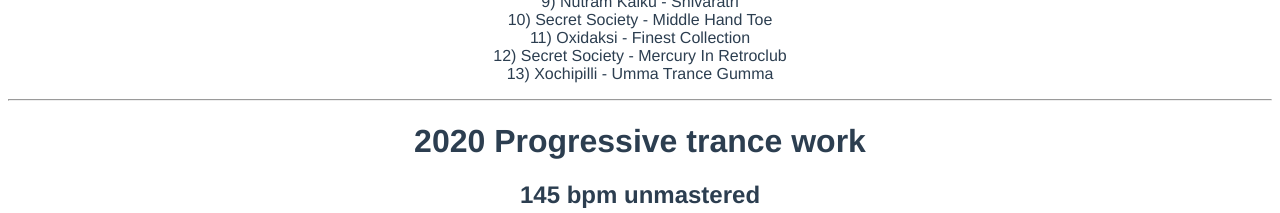
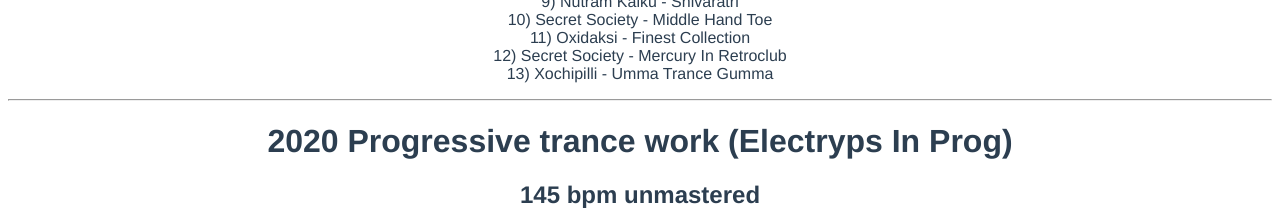
Before and after one commit to stephaneworkspace/electryps.ch, a Vue app: page / in a window 1280 px wide. Shown: the part 2240-2453 px from the top of the page. Built offline with nearby package versions, Linux system fonts and the light colour scheme.

Commit message:
small change

```diff
--- a/src/components/HelloWorld.vue
+++ b/src/components/HelloWorld.vue
@@ -88,7 +88,7 @@
       <p />
     </div>
     <hr />
-    <h1>2020 Progressive trance work</h1>
+    <h1>2020 Progressive trance work (Electryps In Prog)</h1>
     <!--<h2>138bpm unmastered</h2>
     <iframe
       width="100%"
```
